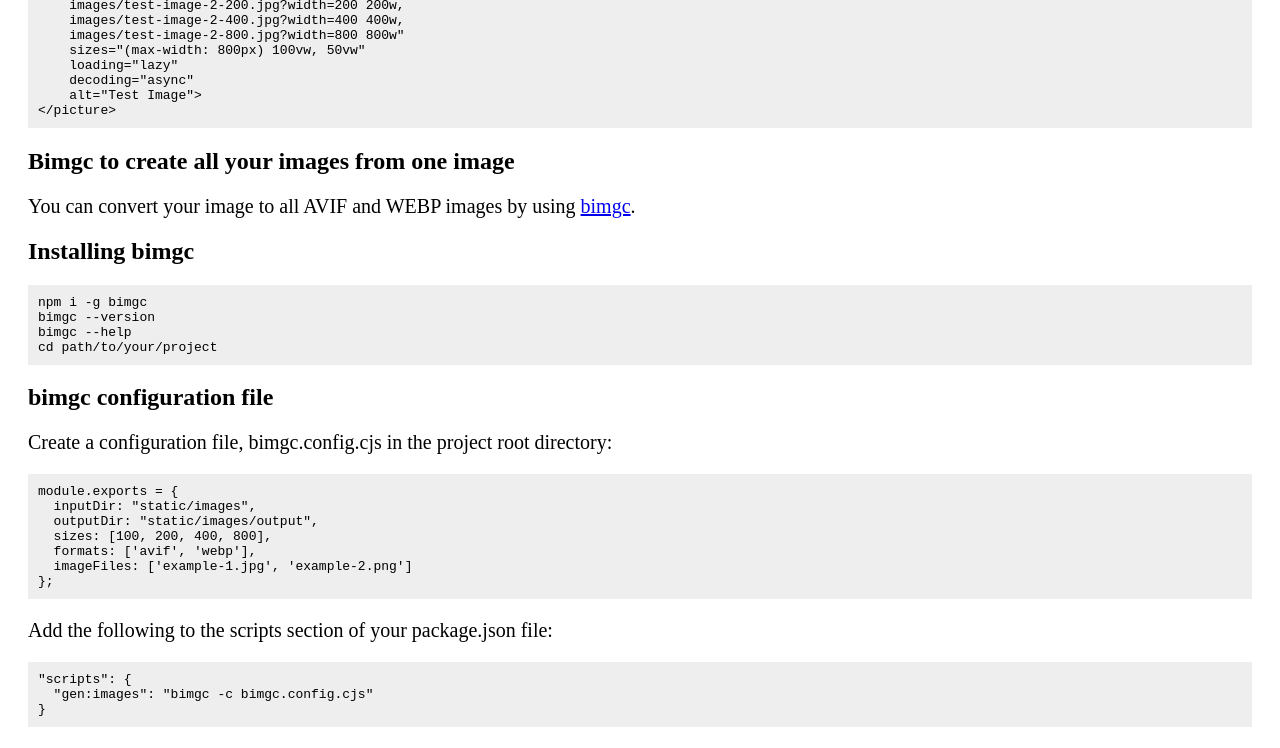
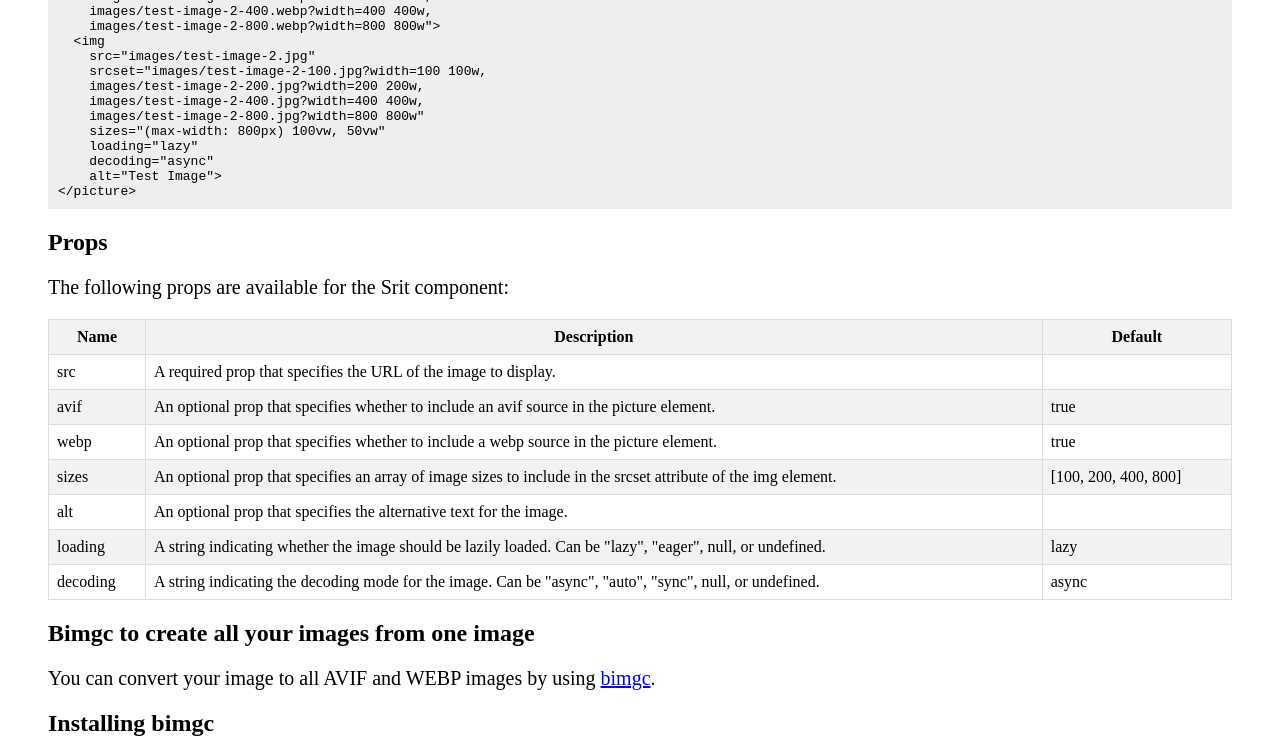
Before and after one commit to shinokada/srit, a SvelteKit app: page / in a window 1280 px wide. Shown: the part 1609-2357 px from the top of the page. Built offline with nearby package versions, Linux system fonts and the light colour scheme.

Commit message:
docs: update +page.svelte

```diff
--- a/src/routes/+page.svelte
+++ b/src/routes/+page.svelte
@@ -8,6 +8,10 @@
 <h1>Srit: Svelte Responsive Image Tag</h1>
 
 <Srit src={imageSrc} sizes={imageSizes} alt={imageAlt} />
+
+<h2>Introduction</h2>
+
+<p>Svelte Responsive Image Tag (SRIT) is a Svelte component that simplifies the creation of responsive images by automatically selecting the appropriate format based on the browser's capabilities. The component uses the "picture" element to provide multiple image sources in different formats and the "img" element with the "srcset" and "sizes" attributes to choose the optimal source based on the device's screen size and resolution.</p>
 
 <h2>Installation</h2>
 
@@ -56,6 +60,57 @@
 &lt;/picture&gt;
 </code></pre>
 
+<h2>Props</h2>
+
+<p>The following props are available for the Srit component:</p>
+
+<table>
+  <thead>
+    <tr>
+      <th>Name</th>
+      <th>Description</th>
+      <th>Default</th>
+    </tr>
+  </thead>
+  <tbody>
+    <tr>
+      <td>src</td>
+      <td>A required prop that specifies the URL of the image to display.</td>
+      <td></td>
+    </tr>
+    <tr>
+      <td>avif</td>
+      <td>An optional prop that specifies whether to include an avif source in the picture element.</td>
+      <td>true</td>
+    </tr>
+    <tr>
+      <td>webp</td>
+      <td>An optional prop that specifies whether to include a webp source in the picture element.</td>
+      <td>true</td>
+    </tr>
+    <tr>
+      <td>sizes</td>
+      <td>An optional prop that specifies an array of image sizes to include in the srcset attribute of the img element.</td>
+      <td>[100, 200, 400, 800]</td>
+    </tr>
+    <tr>
+      <td>alt</td>
+      <td>An optional prop that specifies the alternative text for the image.</td>
+      <td></td>
+    </tr>
+    <tr>
+      <td>loading</td>
+      <td>A string indicating whether the image should be lazily loaded. Can be "lazy", "eager", null, or undefined.</td>
+      <td>lazy</td>
+    </tr>
+    <tr>
+      <td>decoding</td>
+      <td>A string indicating the decoding mode for the image. Can be "async", "auto", "sync", null, or undefined.</td>
+      <td>async</td>
+    </tr>
+  </tbody>
+</table>
+
 <h2>Bimgc to create all your images from one image</h2>
 
 <p>
@@ -97,7 +152,7 @@ cd path/to/your/project
 
 <style>
   main {
-    padding: 20px 20px 100px 20px;
+    padding: 0 40px 100px 40px;
   }
 
   p {
@@ -108,4 +163,29 @@ cd path/to/your/project
     background-color: #eee;
     padding: 10px;
   }
+
+  table {
+  border-collapse: collapse;
+  width: 100%;
+  margin-bottom: 20px;
+  }
+
+  th, td {
+    border: 1px solid #ddd;
+    padding: 8px;
+  }
+
+  th {
+    font-weight: bold;
+    background-color: #f2f2f2;
+  }
+
+  tr:nth-child(even) {
+    background-color: #f2f2f2;
+  }
+
+  tr:nth-child(odd) {
+    background-color: #fff;
+  }
+
 </style>
```
